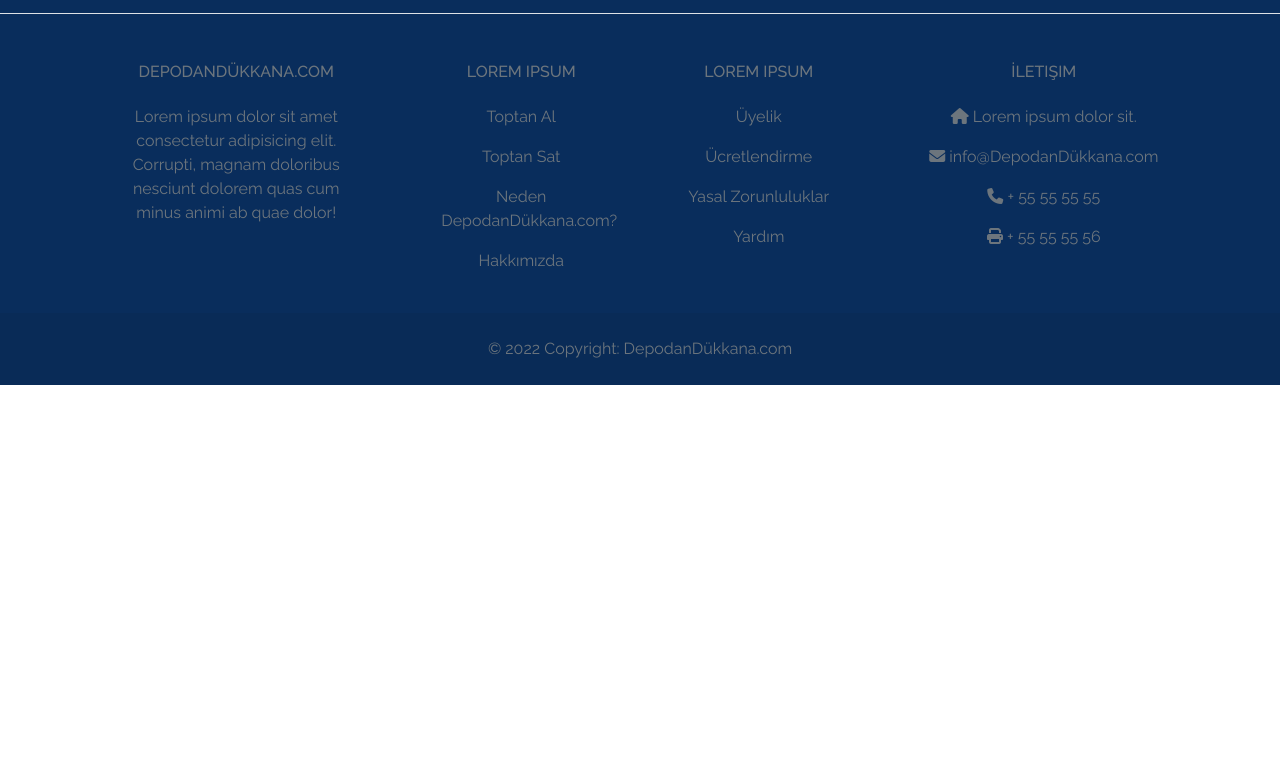
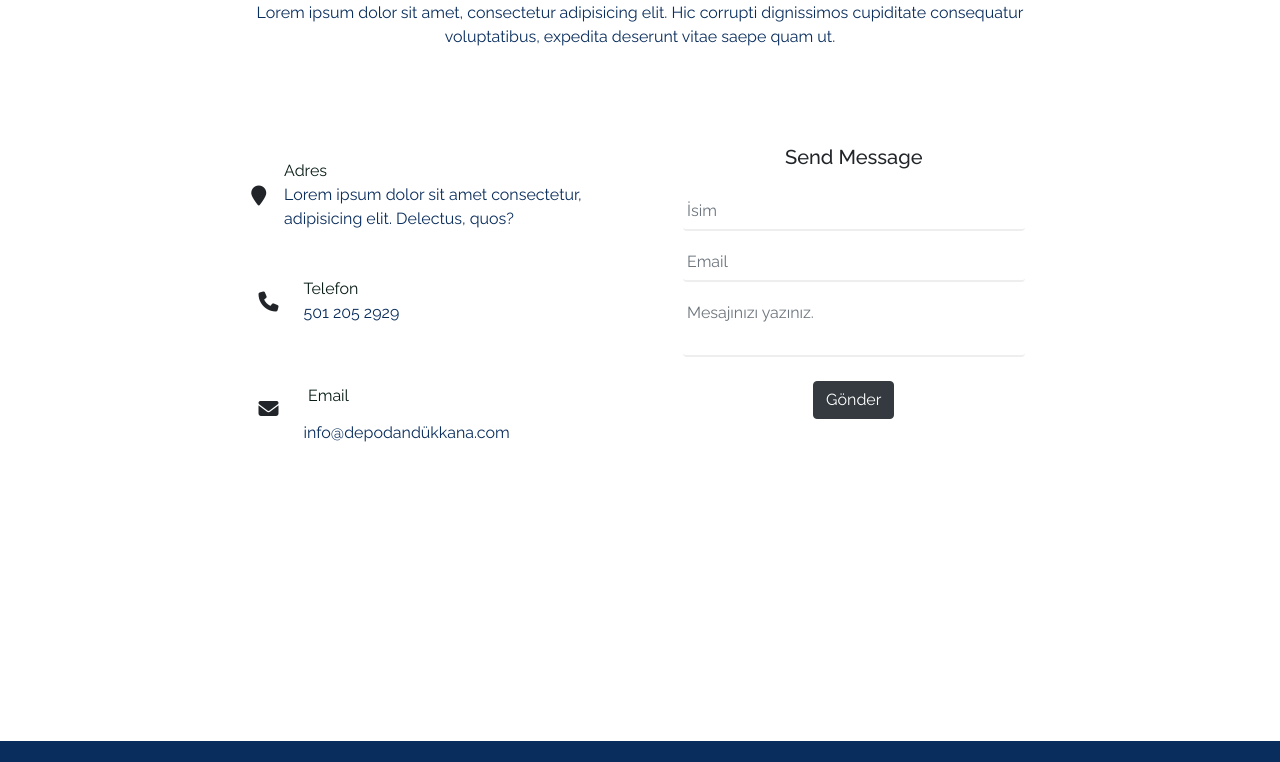
Before and after one commit to arisinenis/ETicaret-Example, a plain HTML site: page communication.html in a window 1280 px wide. Shown: the part 353-1115 px from the top of the page. Before the commit the page ends 800 px from the top, so only its background shows below. Drawn offline with nearby package versions, Linux system fonts and the light colour scheme; a web font is replaced by a local one.

Commit message:
Communication page done.

```diff
--- a/communication.css
+++ b/communication.css
@@ -58,6 +58,97 @@ h1 {
 
 /* Main Section Start */
 
+.wrapper {
+  height: 100vh;
+  width: 100%;
+}
+
+.overlay {
+  width: 100%;
+  height: 100vh;
+}
+
+.contact-us {
+  margin-top: 50px;
+  margin-bottom: 50px;
+}
+
+.contact-us h3,
+p {
+  color: #092d5c;
+}
+
+.address {
+  margin-top: 14px !important;
+  margin-left: 10px;
+}
+
+.address span {
+  color: #081c15;
+}
+
+.icons {
+  width: 50px;
+  height: 50px;
+  border-radius: 50%;
+  background-color: #fff;
+  display: inline-block;
+  display: flex;
+  justify-content: center;
+  align-items: center;
+}
+
+.icons i {
+  font-size: 20px;
+}
+
+.forms {
+  padding: 20px;
+}
+
+.send-message:hover {
+  background-color: #092d5c;
+  color: white;
+  font-weight: bolder;
+}
+
+.address-section:hover {
+  background-color: lightgrey;
+}
+
+.inputs input {
+  margin-bottom: 13px;
+  border: none;
+  border-bottom: 2px solid #eee;
+}
+
+.inputs input:focus {
+  margin-bottom: 13px;
+  border: none;
+  border-bottom: 2px solid #092d5c;
+  box-shadow: none;
+}
+
+.inputs textarea {
+  margin-bottom: 13px;
+  border: none;
+  border-bottom: 2px solid #eee;
+  width: 100%;
+  resize: none;
+}
+
+.inputs textarea:focus {
+  margin-bottom: 13px;
+  border: none;
+  border-bottom: 2px solid #092d5c;
+  box-shadow: none;
+  resize: none;
+}
+
+.form-control {
+  padding: 0.375rem 0.25rem;
+}
+
 /* Main Section End */
 
 /* Footer Start */
@@ -67,4 +158,8 @@ h1 {
   background-color: #092d5c;
 }
 
+.footer-font-color {
+  color: gray;
+}
+
 /* Footer End */
--- a/communication.html
+++ b/communication.html
@@ -111,6 +111,63 @@
 
 
     <!-- Main Section Start -->
+    <div class="container">
+        <div class="wrapper">
+            <div class="overlay">
+                <div class="row d-flex justify-content-center align-items-center">
+                    <div class="col-md-9">
+                        <div class="contact-us text-center">
+                            <h3>Bizimle İletişime Geç</h3>
+                            <p class="mb-5">Lorem ipsum dolor sit amet, consectetur adipisicing elit. Hic corrupti
+                                dignissimos cupiditate consequatur voluptatibus, expedita deserunt vitae saepe quam ut.
+                            </p>
+                            <div class="row">
+                                <div class="col-md-6 address-section">
+                                    <div class="mt-5 text-center px-3">
+                                        <div class="d-flex flex-row align-items-center"> <span class="icons"><i
+                                                    class="fa fa-map-marker"></i></span>
+                                            <div class="address text-left"> <span>Adres</span>
+                                                <p>Lorem ipsum dolor sit amet consectetur, adipisicing elit. Delectus,
+                                                    quos?</p>
+                                            </div>
+                                        </div>
+                                        <div class="d-flex flex-row align-items-center mt-3"> <span class="icons"><i
+                                                    class="fa fa-phone"></i></span>
+                                            <div class="address text-left"> <span>Telefon</span>
+                                                <p>501 205 2929</p>
+                                            </div>
+                                        </div>
+                                        <div class="d-flex flex-row align-items-center mt-3"><span class="icons"><i
+                                                    class="fa-solid fa-envelope"></i></span>
+                                            <div class="address text-left"><span class="icons"></i>Email</span>
+                                                <p>info@depodandükkana.com</p>
+                                            </div>
+                                        </div>
+                                    </div>
+                                </div>
+                                <div class="col-md-6 send-message">
+                                    <div class="text-center px-1">
+                                        <div class="forms p-4 py-5">
+                                            <h5>Send Message</h5>
+                                            <div class="mt-4 inputs"> <input type="text" class="form-control"
+                                                    placeholder="İsim"> <input type="text" class="form-control"
+                                                    placeholder="Email"> <textarea class="form-control"
+                                                    placeholder="Mesajınızı yazınız."></textarea> </div>
+                                            <div class="button mt-4 text-center"> <button
+                                                    class="btn btn-dark">Gönder</button>
+                                            </div>
+                                        </div>
+                                    </div>
+                                </div>
+                            </div>
+                        </div>
+                    </div>
+                </div>
+            </div>
+        </div>
+
+    </div>
+
 
 
 
@@ -159,12 +216,12 @@
                 <!-- Grid row -->
                 <div class="row mt-3">
                     <!-- Grid column -->
-                    <div class="col-md-3 col-lg-4 col-xl-3 mx-auto mb-4">
+                    <div class="col-md-3 col-lg-4 col-xl-3 mx-auto mb-4 footer-font-color">
                         <!-- Content -->
                         <h6 class="text-uppercase fw-bold mb-4">
                             DepodanDükkana.com
                         </h6>
-                        <p>
+                        <p class="footer-font-color">
                             Lorem ipsum dolor sit amet consectetur adipisicing elit. Corrupti, magnam doloribus
                             nesciunt dolorem quas cum minus animi ab quae dolor!
                         </p>
@@ -172,60 +229,60 @@
                     <!-- Grid column -->
 
                     <!-- Grid column -->
-                    <div class="col-md-2 col-lg-2 col-xl-2 mx-auto mb-4">
+                    <div class="col-md-2 col-lg-2 col-xl-2 mx-auto mb-4 footer-font-color">
                         <!-- Links -->
                         <h6 class="text-uppercase fw-bold mb-4">
                             Lorem ipsum
                         </h6>
-                        <p>
+                        <p class="footer-font-color">
                             <a href="#!" class="text-reset">Toptan Al</a>
                         </p>
-                        <p>
+                        <p class="footer-font-color">
                             <a href="#!" class="text-reset">Toptan Sat</a>
                         </p>
-                        <p>
+                        <p class="footer-font-color">
                             <a href="#!" class="text-reset">Neden DepodanDükkana.com?</a>
                         </p>
-                        <p>
+                        <p class="footer-font-color">
                             <a href="#!" class="text-reset">Hakkımızda</a>
                         </p>
                     </div>
                     <!-- Grid column -->
 
                     <!-- Grid column -->
-                    <div class="col-md-3 col-lg-2 col-xl-2 mx-auto mb-4">
+                    <div class="col-md-3 col-lg-2 col-xl-2 mx-auto mb-4 footer-font-color">
                         <!-- Links -->
                         <h6 class="text-uppercase fw-bold mb-4">
                             Lorem ipsum
                         </h6>
-                        <p>
+                        <p class="footer-font-color">
                             <a href="#!" class="text-reset">Üyelik</a>
                         </p>
-                        <p>
+                        <p class="footer-font-color">
                             <a href="#!" class="text-reset">Ücretlendirme</a>
                         </p>
-                        <p>
+                        <p class="footer-font-color">
                             <a href="#!" class="text-reset">Yasal Zorunluluklar</a>
                         </p>
-                        <p>
+                        <p class="footer-font-color">
                             <a href="#!" class="text-reset">Yardım</a>
                         </p>
                     </div>
                     <!-- Grid column -->
 
                     <!-- Grid column -->
-                    <div class="col-md-4 col-lg-3 col-xl-3 mx-auto mb-md-0 mb-4">
+                    <div class="col-md-4 col-lg-3 col-xl-3 mx-auto mb-md-0 mb-4 footer-font-color">
                         <!-- Links -->
-                        <h6 class="text-uppercase fw-bold mb-4">
+                        <h6 class="text-uppercase fw-bold mb-4 footer-font-color">
                             İletişim
                         </h6>
-                        <p><i class="fas fa-home me-3"></i> Lorem ipsum dolor sit.</p>
-                        <p>
+                        <p class="footer-font-color"><i class="fas fa-home me-3"></i> Lorem ipsum dolor sit.</p>
+                        <p class="footer-font-color">
                             <i class="fas fa-envelope me-3"></i>
                             info@DepodanDükkana.com
                         </p>
-                        <p><i class="fas fa-phone me-3"></i> + 55 55 55 55</p>
-                        <p><i class="fas fa-print me-3"></i> + 55 55 55 56</p>
+                        <p class="footer-font-color"><i class="fas fa-phone me-3"></i> + 55 55 55 55</p>
+                        <p class="footer-font-color"><i class="fas fa-print me-3"></i> + 55 55 55 56</p>
                     </div>
                     <!-- Grid column -->
                 </div>
```
